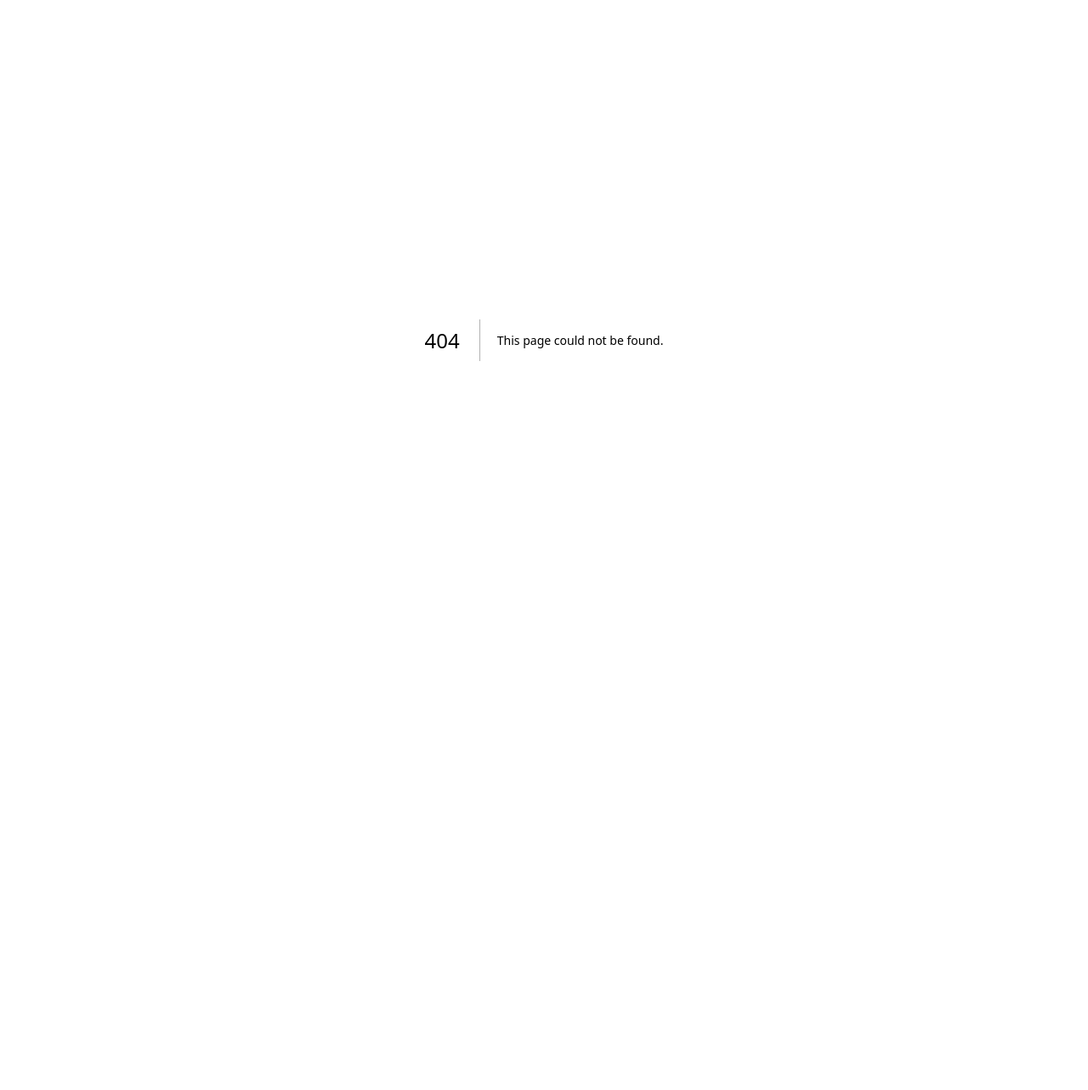
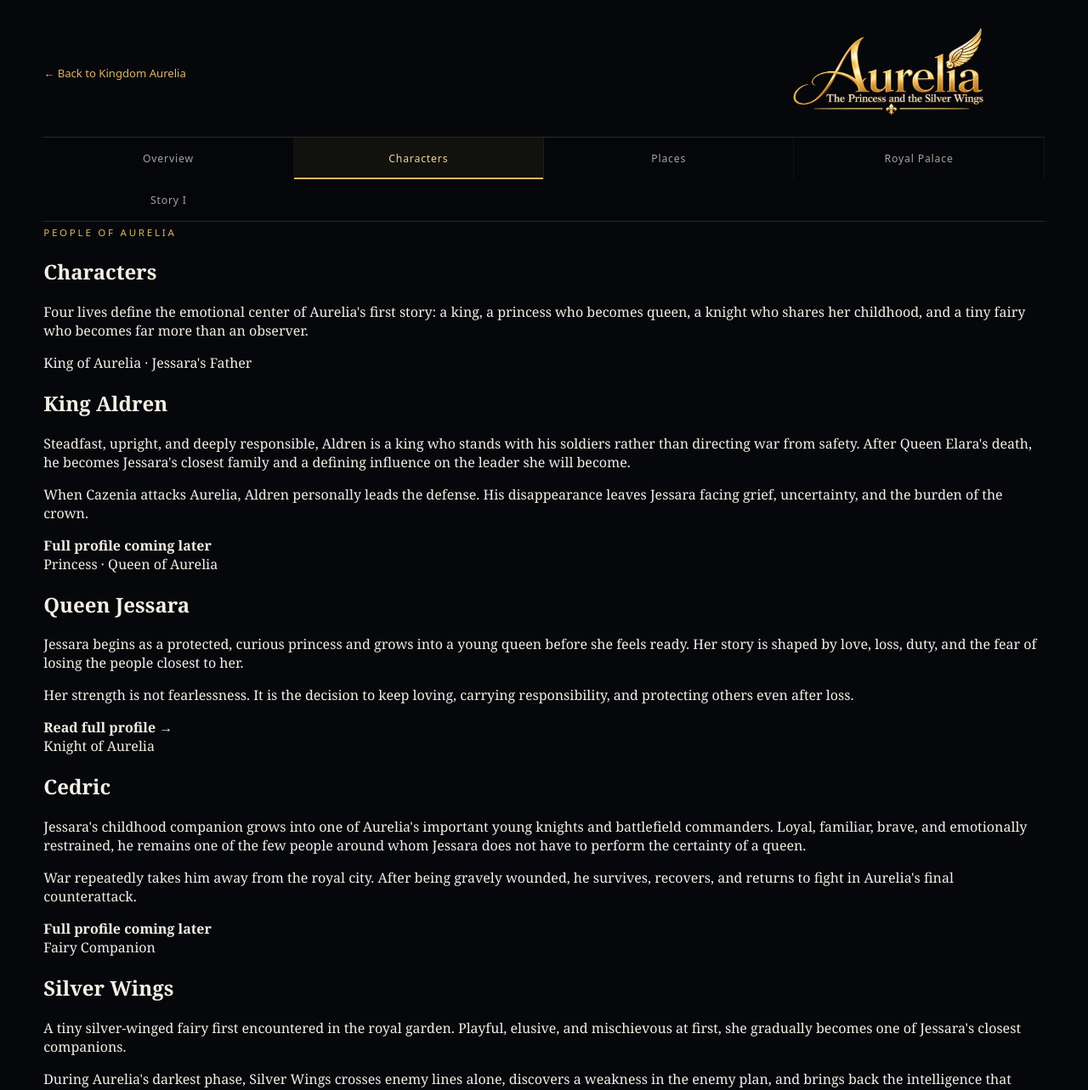
Before and after one commit to JackJackStudio/music-atelier-rowan, a Next.js app: page /aurelia/characters in a window 1280 px wide. Before the commit this address had no page. Shown: the top 1283 px of the page at 85% size. Before the commit the page ends 800 px from the top, so only its background shows below. Built offline with nearby package versions, Linux system fonts and the light colour scheme.

Commit message:
Add Aurelia character directory

```diff
--- /dev/null
+++ b/src/app/aurelia/characters/page.tsx
@@ -0,0 +1,72 @@
+import Link from "next/link";
+import AureliaNav from "../AureliaNav";
+
+const characters = [
+  {
+    name: "King Aldren",
+    role: "King of Aurelia · Jessara's Father",
+    copy: "Steadfast, upright, and deeply responsible, Aldren is a king who stands with his soldiers rather than directing war from safety. After Queen Elara's death, he becomes Jessara's closest family and a defining influence on the leader she will become.",
+    detail: "When Cazenia attacks Aurelia, Aldren personally leads the defense. His disappearance leaves Jessara facing grief, uncertainty, and the burden of the crown.",
+  },
+  {
+    name: "Queen Jessara",
+    role: "Princess · Queen of Aurelia",
+    copy: "Jessara begins as a protected, curious princess and grows into a young queen before she feels ready. Her story is shaped by love, loss, duty, and the fear of losing the people closest to her.",
+    detail: "Her strength is not fearlessness. It is the decision to keep loving, carrying responsibility, and protecting others even after loss.",
+    href: "/aurelia/jessara/",
+  },
+  {
+    name: "Cedric",
+    role: "Knight of Aurelia",
+    copy: "Jessara's childhood companion grows into one of Aurelia's important young knights and battlefield commanders. Loyal, familiar, brave, and emotionally restrained, he remains one of the few people around whom Jessara does not have to perform the certainty of a queen.",
+    detail: "War repeatedly takes him away from the royal city. After being gravely wounded, he survives, recovers, and returns to fight in Aurelia's final counterattack.",
+  },
+  {
+    name: "Silver Wings",
+    role: "Fairy Companion",
+    copy: "A tiny silver-winged fairy first encountered in the royal garden. Playful, elusive, and mischievous at first, she gradually becomes one of Jessara's closest companions.",
+    detail: "During Aurelia's darkest phase, Silver Wings crosses enemy lines alone, discovers a weakness in the enemy plan, and brings back the intelligence that helps turn the final battle.",
+  },
+];
+
+export default function AureliaCharactersPage() {
+  return (
+    <main className="aureliaPage kingdomPage aureliaRealm">
+      <header className="aureliaTop">
+        <div>
+          <Link className="back" href="/aurelia/">← Back to Kingdom Aurelia</Link>
+        </div>
+        <img className="aureliaWordmark" src="/logos/aurelia-logo.webp" alt="Aurelia — The Princess and the Silver Wings" />
+      </header>
+
+      <AureliaNav active="characters" />
+
+      <section className="aureliaLoreIntro">
+        <span className="sectionKicker">People of Aurelia</span>
+        <h1>Characters</h1>
+        <p>Four lives define the emotional center of Aurelia's first story: a king, a princess who becomes queen, a knight who shares her childhood, and a tiny fairy who becomes far more than an observer.</p>
+      </section>
+
+      <section className="aureliaCharacterDirectory">
+        {characters.map((character) => {
+          const body = (
+            <>
+              <span>{character.role}</span>
+              <h2>{character.name}</h2>
+              <p>{character.copy}</p>
+              <p>{character.detail}</p>
+              <strong>{character.href ? "Read full profile →" : "Full profile coming later"}</strong>
+            </>
+          );
+          return character.href ? (
+            <Link className="aureliaLoreCard characterCardLink" href={character.href} key={character.name}>{body}</Link>
+          ) : (
+            <article className="aureliaLoreCard" key={character.name}>{body}</article>
+          );
+        })}
+      </section>
+
+      <div className="aureliaNext"><Link href="/aurelia/places/">Next: Explore Aurelia's towns and landmarks →</Link></div>
+    </main>
+  );
+}
```
